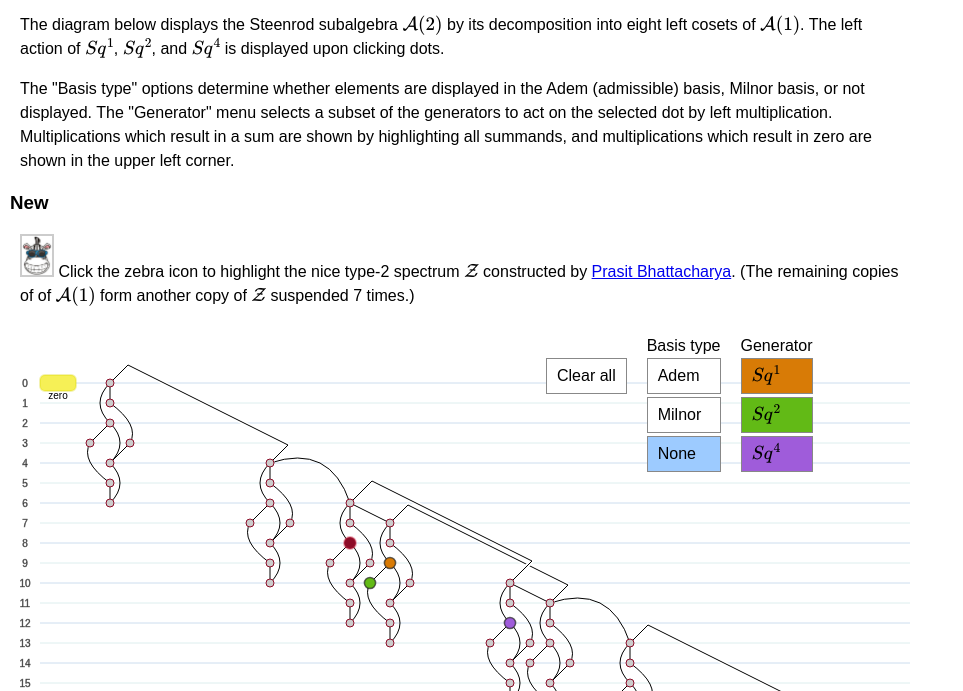
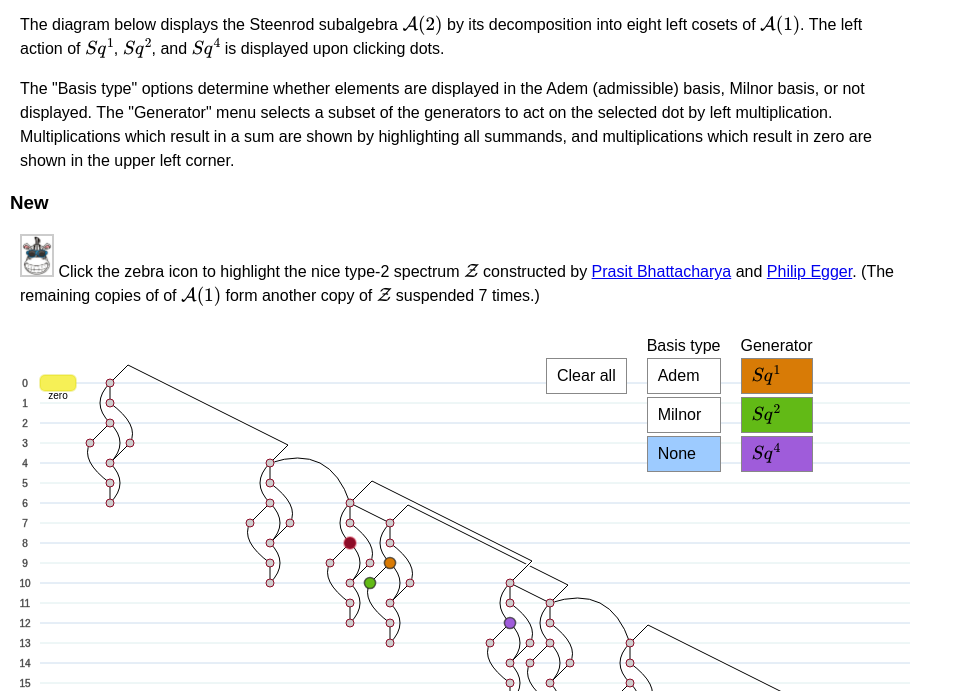
Before and after one commit to nilesjohnson/Aof2, a plain HTML site: page index.html in a window 1280 px wide. Shown: the part 109-800 px from the top of the page, without its empty margins (0-963 px from the left). Drawn offline with nearby package versions, Linux system fonts and the light colour scheme; some packages are replaced by stand-ins of ours.

Commit message:
Bhattacharya-Egger

```diff
--- a/index.html
+++ b/index.html
@@ -54,7 +54,8 @@
   Click the zebra icon to highlight the nice type-2 spectrum
   \(\mathcal{Z}\) constructed by <a
   href="http://www3.nd.edu/~pbhattac/" target="blank">Prasit
-  Bhattacharya</a>.  (The remaining copies of of \(\mathcal{A}(1)\) form another
+  Bhattacharya</a> and <a
+  href="https://www.linkedin.com/in/philip-egger-332a2516" target="blank">Philip Egger</a>.  (The remaining copies of of \(\mathcal{A}(1)\) form another
   copy of \(\mathcal{Z}\) suspended 7 times.) </p>
 
 </div>
```
Also changed, not shown: README.txt.
